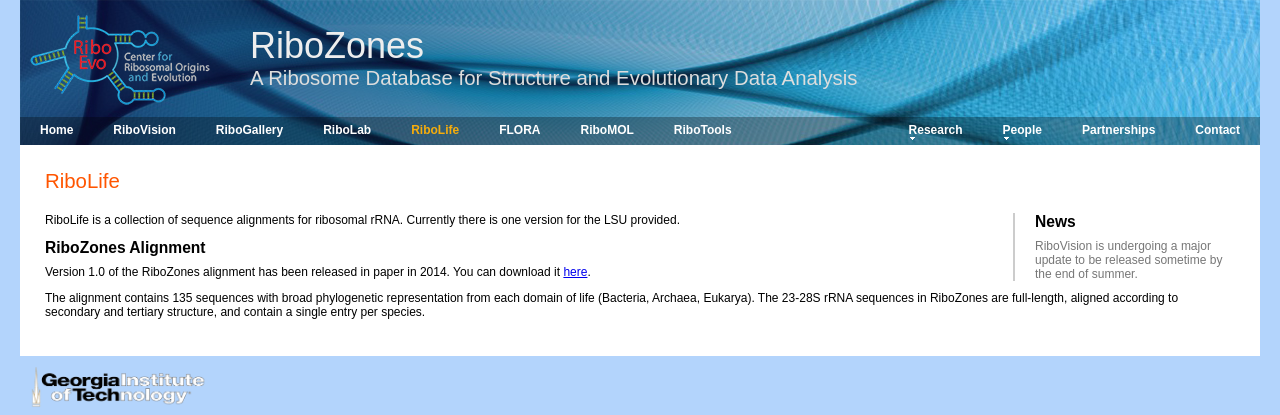
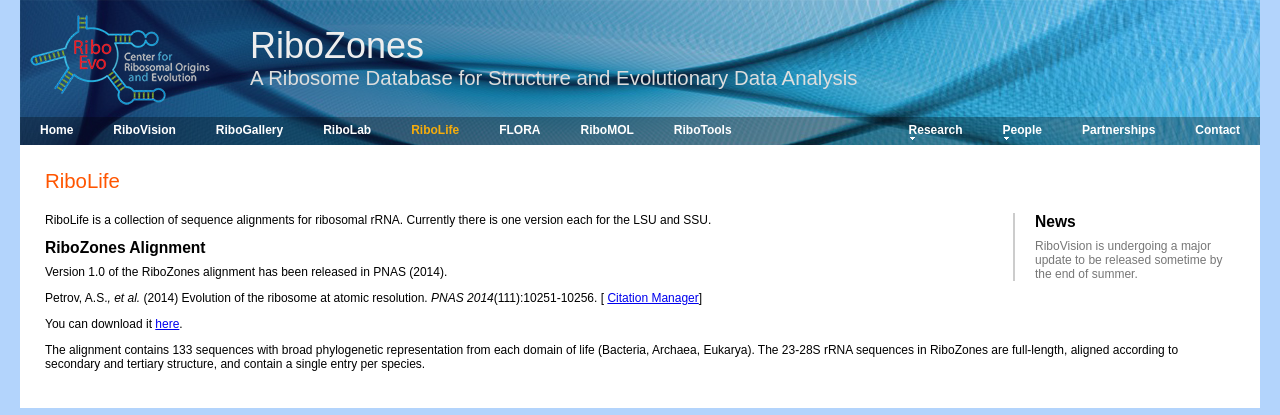
Before and after one commit to RiboZones/RiboZones, a plain HTML site: page AboutRiboLife.html in a window 1280 px wide. Shown: the top 415 px of the page. Drawn offline with nearby package versions, Linux system fonts and the light colour scheme.

Commit message:
update references

```diff
--- a/AboutRiboLife.html
+++ b/AboutRiboLife.html
@@ -1,25 +1,16 @@
 <!DOCTYPE HTML>
-
 <html>
-
   <head>
-
-		<meta http-equiv="Content-Type" content="text/html; charset=UTF-8">
-
+    <meta name="generator"
+    content="HTML Tidy for HTML5 (experimental) for Windows https://github.com/w3c/tidy-html5/tree/c63cc39" />
+    <meta http-equiv="Content-Type" content="text/html; charset=UTF-8" />
     <meta name="google-site-verification" content="10iJqK4viLfNp2x38snMWWUr777nlEsmMH8y0bprnpk" />
-
     <title>RiboZones - brought to you by RiboEvo @ Georgia Institute of Technology.</title>
-
     <link rel="stylesheet" type="text/css" href="css/style.css" />
-
     <link rel="stylesheet" type="text/css" href="css/menu.css" />
-
     <script type="text/javascript" src="http://ajax.googleapis.com/ajax/libs/jquery/1.9.1/jquery.min.js"></script>
-
     <script type="text/javascript" src="js/jquery.dropmenu-1.1.4.js"></script>
-
     <script type="text/javascript" src="js/template.js"></script>
-
     <!--[if lt IE 9]>
 
                        <link rel="stylesheet" type="text/css" href="includes/menu_ie7_and_ie8.css" />
@@ -27,52 +18,36 @@
                        <script src="http://html5shiv.googlecode.com/svn/trunk/html5.js"></script>
 
                <![endif]-->
-
   </head>
-
   <body>
-
     <div id="HeaderDiv" class="page"></div>
-
     <div id="MenuDiv" class="page"></div>
-
-		<div id ="ContentDiv" class="page">
+    <div id="ContentDiv" class="page">
+      <div class="page">
+        <article>
+          <h1>RiboLife</h1>
+          <aside>
+            <h2>News</h2>
+            <p>RiboVision is undergoing a major update to be released sometime by the end of summer.</p>
+          </aside>
+          <p>RiboLife is a collection of sequence alignments for ribosomal rRNA. Currently there is one version each for the LSU and SSU.</p>
+          <h2>RiboZones Alignment</h2>
+          <p>Version 1.0 of the RiboZones alignment has been released in PNAS (2014).
+		  <p>Petrov, A.S.<i>, et al.</i> (2014) Evolution of the ribosome at atomic resolution.
+        <i>PNAS</i> <em>2014</em>(111):10251-10256. [
+        <a href="References/Petrov_PNAS_2014.ris" target="_blank">Citation Manager</a>]</p>
 
 
 
-		<div class="page">
-
-			<article>
-
-				<h1>RiboLife</h1>
-
-				<aside>
-
-					<h2>News</h2>
-
-					<p>RiboVision is undergoing a major update to be released sometime by the end of summer.</p>
-
-				</aside>
-
-					<p> RiboLife is a collection of sequence alignments for ribosomal rRNA. Currently there is one version for the LSU provided. </p>
-
-					<h2> RiboZones Alignment </h2>
-					<p>
-						Version 1.0 of the RiboZones alignment has been released in paper in 2014. You can download it <a href="Alignments/RiboZones_Alignment_LSU_seq135.fa" target="_blank">here</a>.
-					</p>
-					<p>
-						The alignment contains 135 sequences with broad phylogenetic representation from each domain of life (Bacteria, Archaea, Eukarya). The 23-28S rRNA sequences in RiboZones are full-length,
-						aligned according to secondary and tertiary structure, and contain a single entry per species.
-					</p>
-
+		  You can download it
+          <a href="Alignments/RiboZones_Alignment_LSU_v1.fa" target="_blank">here</a>.</p>
+          <p>The alignment contains 133 sequences with broad phylogenetic representation from each domain of life (Bacteria,
+          Archaea, Eukarya). The 23-28S rRNA sequences in RiboZones are full-length, aligned according to secondary and tertiary
+          structure, and contain a single entry per species.</p>
           <div class="clear-all"></div>
-
         </article>
-
       </div>
-
       <div id="FooterDiv"></div>
-
+    </div>
   </body>
-
 </html>
```
Also changed, not shown: 1 other file. Lines whose indentation alone changed are shown as unchanged.
